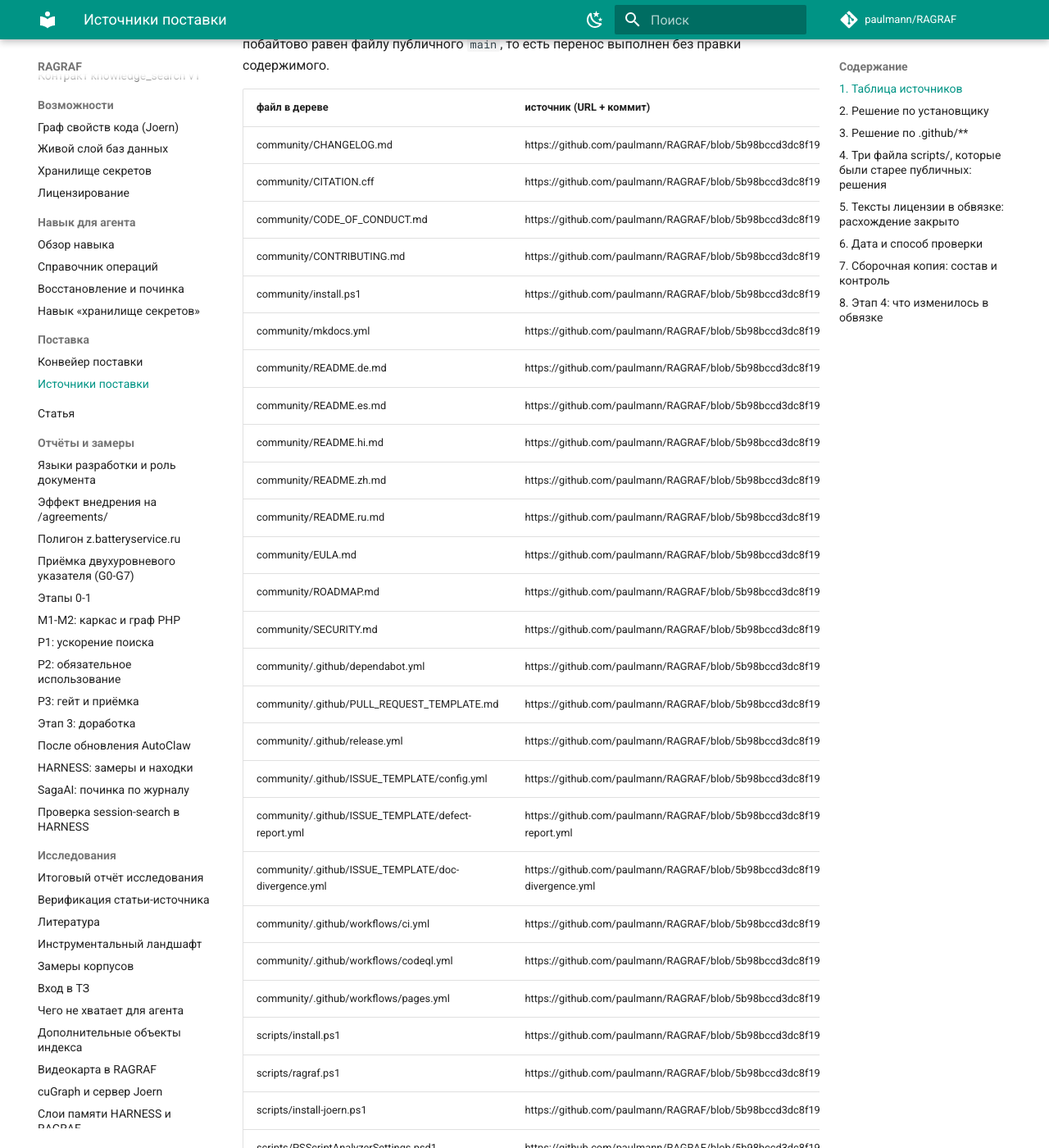
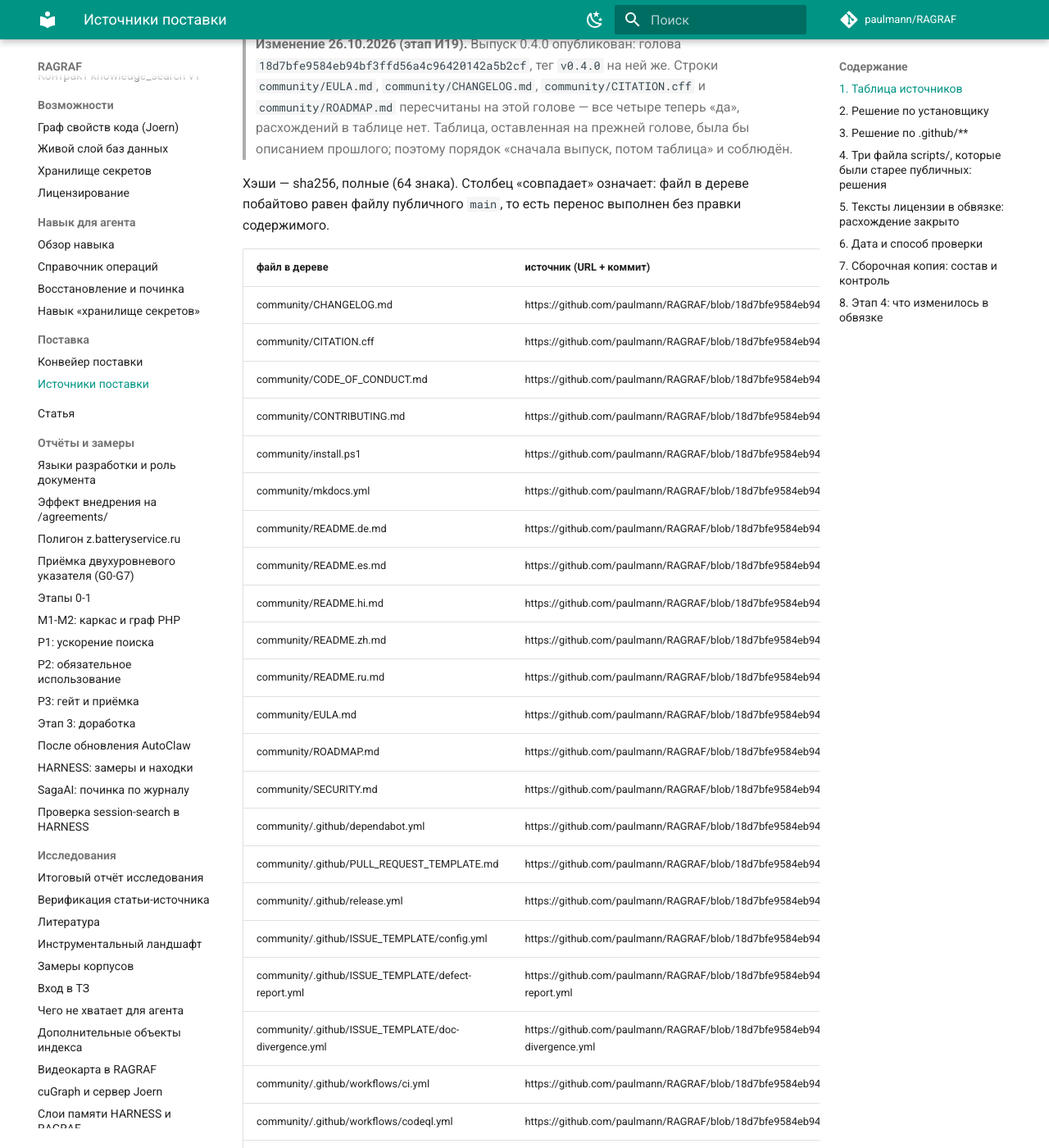
Before and after one commit to paulmann/RAGRAF, an MkDocs documentation site: the page built from docs/03_implementation/RELEASE-SOURCES.md, in a window 1280 px wide and 1400 px high, scrolled down 1263 px. Shown: the whole window at 82% size. Built offline with MkDocs 1.6.1 and Material for MkDocs 9.7.7, drawn with Linux system fonts in a browser that asks for light colours; comment, search, counter and statistics services are not loaded; some of the changed lines change nothing that is shown; some of the changed text lies outside the part shown.

Commit message:
docs: таблица источников сверена на голове 18d7bfe (выпуск 0.4.0)

```diff
--- a/docs/03_implementation/RELEASE-SOURCES.md
+++ b/docs/03_implementation/RELEASE-SOURCES.md
@@ -7,11 +7,11 @@
 в таком состоянии теряла обвязку целиком — и заметить это можно было только
 сверкой, которой до сих пор никто не делал.
 
-**Публичный `main` на момент сверки:** `5b98bccd3dc8f1904e930f03e39a55ba4a20d317`
-(2026-10-26 22:24:00 +0300, «выпуск документов этапа И17»),
+**Публичный `main` на момент сверки:** `18d7bfe9584eb94bf3ffd56a4c96420142a5b2cf`
+(2026-10-26 23:49 MSK, «выпуск 0.4.0 — брокер секретов, снятые обещания»),
 репозиторий https://github.com/paulmann/RAGRAF, клон в песочнице
-`%TEMP%\ragraf-pub-20261024-175225` (`git clone --depth 50`, затем
-`git fetch origin`, `git rev-parse origin/main`).
+`%TEMP%\ragraf-pub-0.4.0` (`git clone`, затем
+`git fetch origin`, `git rev-parse origin/main`, `git archive origin/main`).
 
 Проверка этих утверждений — `tools/check_community_wrapper.py` (24-я проверка
 чекера конвенций). Она сверяет три вещи: файл, строку таблицы и признак
@@ -21,8 +21,11 @@
 
 ## 1. Таблица источников
 
-Таблица пересчитана **после** публикации 0.3.1 (голова `fd7701c`): все 27 строк
-совпадают с публичным `main` побайтово, расхождений нет. Сверка не «на глаз»:
+Таблица пересчитана **после** публикации 0.4.0 (голова `18d7bfe`): все 23 строки
+совпадают с публичным `main` побайтово, расхождений нет. Прежние редакции этого
+абзаца называли 27 строк — число было от прежнего состава обвязки, а не измерением
+сегодняшнего; актуальное число строк равно числу файлов `community/**`, и это
+проверяется, а не запоминается. Сверка не «на глаз»:
 `tools/check_community_wrapper.py` (24-я проверка чекера) сравнивает три вещи —
 файл, строку таблицы и признак совпадения — и падает на любом расхождении, включая
 случай «написано да, а хэши разные».
@@ -39,11 +42,15 @@
 
 > **Изменение 26.10.2026 (этап И18).** В `community/EULA.md` добавлен уровень
 > Pro — `secret-broker` переведён в предмет (код есть и проверен), а `connectors`
-> и `fleet` сняты из предмета всех уровней и названы в плане развития. Выпуск НЕ
-> отправлялся: публикация — отдельное решение владельца, поэтому строка выше
-> честно говорит «не совпадает с main», а хэш публикации остался прежним.
-> После публикации строка пересчитывается на новой голове — это правило раздела,
-> а не пожелание.
+> и `fleet` сняты из предмета всех уровней и названы в плане развития. Тогда выпуск
+> НЕ отправлялся, и строка честно говорила «не совпадает с main».
+
+> **Изменение 26.10.2026 (этап И19).** Выпуск 0.4.0 опубликован: голова
+> `18d7bfe9584eb94bf3ffd56a4c96420142a5b2cf`, тег `v0.4.0` на ней же. Строки
+> `community/EULA.md`, `community/CHANGELOG.md`, `community/CITATION.cff` и
+> `community/ROADMAP.md` пересчитаны на этой голове — все четыре теперь «да»,
+> расхождений в таблице нет. Таблица, оставленная на прежней голове, была бы
+> описанием прошлого; поэтому порядок «сначала выпуск, потом таблица» и соблюдён.
 
 Хэши — sha256, полные (64 знака). Столбец «совпадает» означает: файл в дереве
 побайтово равен файлу публичного `main`, то есть перенос выполнен без правки
@@ -51,29 +58,29 @@
 
 | файл в дереве | источник (URL + коммит) | sha256 в публичном main | sha256 в дереве | совпадает | путь в поставке |
 |---|---|---|---|---|---|
-| community/CHANGELOG.md | https://github.com/paulmann/RAGRAF/blob/5b98bccd3dc8f1904e930f03e39a55ba4a20d317/CHANGELOG.md | 801a6ade05de5fc19a448d92a82879dc4a7559992a76810d9471362c183e51e9 | b5ea007e9b8bccf1e5cf8752c4543c6c909d5bef4972113b98cfdfe8a564abed | нет | CHANGELOG.md |
-| community/CITATION.cff | https://github.com/paulmann/RAGRAF/blob/5b98bccd3dc8f1904e930f03e39a55ba4a20d317/CITATION.cff | 66b646fef4e186b062d1854a9337cc2e91ab1d2cddaa8abee2d95df3b0fe0581 | 5c308089f1f5ac1587a2639b97cb1e1f5fbefb836f81e2661919015af4951232 | нет | CITATION.cff |
-| community/CODE_OF_CONDUCT.md | https://github.com/paulmann/RAGRAF/blob/5b98bccd3dc8f1904e930f03e39a55ba4a20d317/CODE_OF_CONDUCT.md | 34596ad809e62b3c5a0f9cfb3106c971c21b4f145b18c7e70704959d6996b580 | 34596ad809e62b3c5a0f9cfb3106c971c21b4f145b18c7e70704959d6996b580 | да | CODE_OF_CONDUCT.md |
-| community/CONTRIBUTING.md | https://github.com/paulmann/RAGRAF/blob/5b98bccd3dc8f1904e930f03e39a55ba4a20d317/CONTRIBUTING.md | 4702989e9f57c205f752d6e5977b692316fae0fa4c61c32355d5289e05d98689 | 4702989e9f57c205f752d6e5977b692316fae0fa4c61c32355d5289e05d98689 | да | CONTRIBUTING.md |
-| community/install.ps1 | https://github.com/paulmann/RAGRAF/blob/5b98bccd3dc8f1904e930f03e39a55ba4a20d317/install.ps1 | 5a55c8d88ba70066e43147d9b772d98352f46ca82a88ef18a2d8ada71509e8e0 | 5a55c8d88ba70066e43147d9b772d98352f46ca82a88ef18a2d8ada71509e8e0 | да | install.ps1 |
-| community/mkdocs.yml | https://github.com/paulmann/RAGRAF/blob/5b98bccd3dc8f1904e930f03e39a55ba4a20d317/mkdocs.yml | fafbfabe326de2139b7075cc831c358729070a28f0e1b90baa26dbf8bcd4a0e4 | fafbfabe326de2139b7075cc831c358729070a28f0e1b90baa26dbf8bcd4a0e4 | да | mkdocs.yml |
-| community/README.de.md | https://github.com/paulmann/RAGRAF/blob/5b98bccd3dc8f1904e930f03e39a55ba4a20d317/README.de.md | a43a47f12b3f2c362f5da1e428a9e3cb6701830c9d9254a14bec3fb9cd3b660f | a43a47f12b3f2c362f5da1e428a9e3cb6701830c9d9254a14bec3fb9cd3b660f | да | README.de.md |
-| community/README.es.md | https://github.com/paulmann/RAGRAF/blob/5b98bccd3dc8f1904e930f03e39a55ba4a20d317/README.es.md | 603d4e7f287ab163475ca8a1d745b07187a4be5e5254e61c1276e68d9a55c007 | 603d4e7f287ab163475ca8a1d745b07187a4be5e5254e61c1276e68d9a55c007 | да | README.es.md |
-| community/README.hi.md | https://github.com/paulmann/RAGRAF/blob/5b98bccd3dc8f1904e930f03e39a55ba4a20d317/README.hi.md | c8e4bee16f3300f5f9e9b905afa479f18cb30beec54877a7c35aa60869a35cf7 | c8e4bee16f3300f5f9e9b905afa479f18cb30beec54877a7c35aa60869a35cf7 | да | README.hi.md |
-| community/README.zh.md | https://github.com/paulmann/RAGRAF/blob/5b98bccd3dc8f1904e930f03e39a55ba4a20d317/README.zh.md | f4252d8b8e51a9aa0c1e7c6375de755b39d6d61c35fb7dbe510cc3fdff88b1de | f4252d8b8e51a9aa0c1e7c6375de755b39d6d61c35fb7dbe510cc3fdff88b1de | да | README.zh.md |
-| community/README.ru.md | https://github.com/paulmann/RAGRAF/blob/5b98bccd3dc8f1904e930f03e39a55ba4a20d317/README.ru.md | 0b54d4d486bab6c2d6838175ac15d416b45c37d69f3a1f488ecef50cc5f8cede | 0b54d4d486bab6c2d6838175ac15d416b45c37d69f3a1f488ecef50cc5f8cede | да | README.ru.md |
-| community/EULA.md | https://github.com/paulmann/RAGRAF/blob/5b98bccd3dc8f1904e930f03e39a55ba4a20d317/EULA.md | 1ea1866c28f181bf9135732b1a2e6806eec22b6b6ff66603b9a25b347767b22a | de3a473f73d39dedb64f362384554f25584979d62b51f8ea50c5d531bab75a3a | нет | EULA.md |
-| community/ROADMAP.md | https://github.com/paulmann/RAGRAF/blob/5b98bccd3dc8f1904e930f03e39a55ba4a20d317/ROADMAP.md | dae3feb0c20c70ec55cae98740401a02206875e2ebfcc8cded00637ca8ab0cf4 | 1973da88532a9dab0b96873df9acf57575b286af40f4904a36e87ccf5c6457be | нет | ROADMAP.md |
-| community/SECURITY.md | https://github.com/paulmann/RAGRAF/blob/5b98bccd3dc8f1904e930f03e39a55ba4a20d317/SECURITY.md | dbc7d9c2bd4d3e2d1481a36d00655633c3b45603d1f6753a26c9357414495700 | dbc7d9c2bd4d3e2d1481a36d00655633c3b45603d1f6753a26c9357414495700 | да | SECURITY.md |
-| community/.github/dependabot.yml | https://github.com/paulmann/RAGRAF/blob/5b98bccd3dc8f1904e930f03e39a55ba4a20d317/.github/dependabot.yml | 37360b6fa679b5639b08465c684bca8d86c56f9cdf5b1e8c9dd3e1d813f79532 | 37360b6fa679b5639b08465c684bca8d86c56f9cdf5b1e8c9dd3e1d813f79532 | да | .github/dependabot.yml |
-| community/.github/PULL_REQUEST_TEMPLATE.md | https://github.com/paulmann/RAGRAF/blob/5b98bccd3dc8f1904e930f03e39a55ba4a20d317/.github/PULL_REQUEST_TEMPLATE.md | 30c5a2c60f7d1933b201b326d55ce6955aad46457d3d65503c9b666706ab82b0 | 30c5a2c60f7d1933b201b326d55ce6955aad46457d3d65503c9b666706ab82b0 | да | .github/PULL_REQUEST_TEMPLATE.md |
-| community/.github/release.yml | https://github.com/paulmann/RAGRAF/blob/5b98bccd3dc8f1904e930f03e39a55ba4a20d317/.github/release.yml | 48c9059c309e7e04177c3e649c02ff3aa5b93b0045a55eff3998004e4356560c | 48c9059c309e7e04177c3e649c02ff3aa5b93b0045a55eff3998004e4356560c | да | .github/release.yml |
-| community/.github/ISSUE_TEMPLATE/config.yml | https://github.com/paulmann/RAGRAF/blob/5b98bccd3dc8f1904e930f03e39a55ba4a20d317/.github/ISSUE_TEMPLATE/config.yml | 0bc9435ed1245c47bbde5fc751fb937c75b554553be3010da264be10d2c89654 | 0bc9435ed1245c47bbde5fc751fb937c75b554553be3010da264be10d2c89654 | да | .github/ISSUE_TEMPLATE/config.yml |
-| community/.github/ISSUE_TEMPLATE/defect-report.yml | https://github.com/paulmann/RAGRAF/blob/5b98bccd3dc8f1904e930f03e39a55ba4a20d317/.github/ISSUE_TEMPLATE/defect-report.yml | abab94c9ded87699c6046f527486ff84c0abb6d1df8c7f3447baeb25f58fc2a6 | abab94c9ded87699c6046f527486ff84c0abb6d1df8c7f3447baeb25f58fc2a6 | да | .github/ISSUE_TEMPLATE/defect-report.yml |
-| community/.github/ISSUE_TEMPLATE/doc-divergence.yml | https://github.com/paulmann/RAGRAF/blob/5b98bccd3dc8f1904e930f03e39a55ba4a20d317/.github/ISSUE_TEMPLATE/doc-divergence.yml | 743c9e238dcaaa3eb10f4739a53f7ec7cab43d81ff3c1d93adfab768adcf3aff | 743c9e238dcaaa3eb10f4739a53f7ec7cab43d81ff3c1d93adfab768adcf3aff | да | .github/ISSUE_TEMPLATE/doc-divergence.yml |
-| community/.github/workflows/ci.yml | https://github.com/paulmann/RAGRAF/blob/5b98bccd3dc8f1904e930f03e39a55ba4a20d317/.github/workflows/ci.yml | ea6d8ae5a2007164ca196a0e1b6fc7e71976c9a354ebe55efc50f32d7e6b3a99 | ea6d8ae5a2007164ca196a0e1b6fc7e71976c9a354ebe55efc50f32d7e6b3a99 | да | .github/workflows/ci.yml |
-| community/.github/workflows/codeql.yml | https://github.com/paulmann/RAGRAF/blob/5b98bccd3dc8f1904e930f03e39a55ba4a20d317/.github/workflows/codeql.yml | 5c09bbc2cec2fe16c338d4527100b92b63badfc6dbf3dea34b2652d5a0726bfb | 5c09bbc2cec2fe16c338d4527100b92b63badfc6dbf3dea34b2652d5a0726bfb | да | .github/workflows/codeql.yml |
-| community/.github/workflows/pages.yml | https://github.com/paulmann/RAGRAF/blob/5b98bccd3dc8f1904e930f03e39a55ba4a20d317/.github/workflows/pages.yml | 4735800e7da31eb2b1ef550ccff883867e072118f8edb164b8ddbddd65abeb38 | 4735800e7da31eb2b1ef550ccff883867e072118f8edb164b8ddbddd65abeb38 | да | .github/workflows/pages.yml |
+| community/CHANGELOG.md | https://github.com/paulmann/RAGRAF/blob/18d7bfe9584eb94bf3ffd56a4c96420142a5b2cf/CHANGELOG.md | b5ea007e9b8bccf1e5cf8752c4543c6c909d5bef4972113b98cfdfe8a564abed | b5ea007e9b8bccf1e5cf8752c4543c6c909d5bef4972113b98cfdfe8a564abed | да | CHANGELOG.md |
+| community/CITATION.cff | https://github.com/paulmann/RAGRAF/blob/18d7bfe9584eb94bf3ffd56a4c96420142a5b2cf/CITATION.cff | 5c308089f1f5ac1587a2639b97cb1e1f5fbefb836f81e2661919015af4951232 | 5c308089f1f5ac1587a2639b97cb1e1f5fbefb836f81e2661919015af4951232 | да | CITATION.cff |
+| community/CODE_OF_CONDUCT.md | https://github.com/paulmann/RAGRAF/blob/18d7bfe9584eb94bf3ffd56a4c96420142a5b2cf/CODE_OF_CONDUCT.md | 34596ad809e62b3c5a0f9cfb3106c971c21b4f145b18c7e70704959d6996b580 | 34596ad809e62b3c5a0f9cfb3106c971c21b4f145b18c7e70704959d6996b580 | да | CODE_OF_CONDUCT.md |
+| community/CONTRIBUTING.md | https://github.com/paulmann/RAGRAF/blob/18d7bfe9584eb94bf3ffd56a4c96420142a5b2cf/CONTRIBUTING.md | 4702989e9f57c205f752d6e5977b692316fae0fa4c61c32355d5289e05d98689 | 4702989e9f57c205f752d6e5977b692316fae0fa4c61c32355d5289e05d98689 | да | CONTRIBUTING.md |
+| community/install.ps1 | https://github.com/paulmann/RAGRAF/blob/18d7bfe9584eb94bf3ffd56a4c96420142a5b2cf/install.ps1 | 5a55c8d88ba70066e43147d9b772d98352f46ca82a88ef18a2d8ada71509e8e0 | 5a55c8d88ba70066e43147d9b772d98352f46ca82a88ef18a2d8ada71509e8e0 | да | install.ps1 |
+| community/mkdocs.yml | https://github.com/paulmann/RAGRAF/blob/18d7bfe9584eb94bf3ffd56a4c96420142a5b2cf/mkdocs.yml | fafbfabe326de2139b7075cc831c358729070a28f0e1b90baa26dbf8bcd4a0e4 | fafbfabe326de2139b7075cc831c358729070a28f0e1b90baa26dbf8bcd4a0e4 | да | mkdocs.yml |
+| community/README.de.md | https://github.com/paulmann/RAGRAF/blob/18d7bfe9584eb94bf3ffd56a4c96420142a5b2cf/README.de.md | a43a47f12b3f2c362f5da1e428a9e3cb6701830c9d9254a14bec3fb9cd3b660f | a43a47f12b3f2c362f5da1e428a9e3cb6701830c9d9254a14bec3fb9cd3b660f | да | README.de.md |
+| community/README.es.md | https://github.com/paulmann/RAGRAF/blob/18d7bfe9584eb94bf3ffd56a4c96420142a5b2cf/README.es.md | 603d4e7f287ab163475ca8a1d745b07187a4be5e5254e61c1276e68d9a55c007 | 603d4e7f287ab163475ca8a1d745b07187a4be5e5254e61c1276e68d9a55c007 | да | README.es.md |
+| community/README.hi.md | https://github.com/paulmann/RAGRAF/blob/18d7bfe9584eb94bf3ffd56a4c96420142a5b2cf/README.hi.md | c8e4bee16f3300f5f9e9b905afa479f18cb30beec54877a7c35aa60869a35cf7 | c8e4bee16f3300f5f9e9b905afa479f18cb30beec54877a7c35aa60869a35cf7 | да | README.hi.md |
+| community/README.zh.md | https://github.com/paulmann/RAGRAF/blob/18d7bfe9584eb94bf3ffd56a4c96420142a5b2cf/README.zh.md | f4252d8b8e51a9aa0c1e7c6375de755b39d6d61c35fb7dbe510cc3fdff88b1de | f4252d8b8e51a9aa0c1e7c6375de755b39d6d61c35fb7dbe510cc3fdff88b1de | да | README.zh.md |
+| community/README.ru.md | https://github.com/paulmann/RAGRAF/blob/18d7bfe9584eb94bf3ffd56a4c96420142a5b2cf/README.ru.md | 0b54d4d486bab6c2d6838175ac15d416b45c37d69f3a1f488ecef50cc5f8cede | 0b54d4d486bab6c2d6838175ac15d416b45c37d69f3a1f488ecef50cc5f8cede | да | README.ru.md |
+| community/EULA.md | https://github.com/paulmann/RAGRAF/blob/18d7bfe9584eb94bf3ffd56a4c96420142a5b2cf/EULA.md | de3a473f73d39dedb64f362384554f25584979d62b51f8ea50c5d531bab75a3a | de3a473f73d39dedb64f362384554f25584979d62b51f8ea50c5d531bab75a3a | да | EULA.md |
+| community/ROADMAP.md | https://github.com/paulmann/RAGRAF/blob/18d7bfe9584eb94bf3ffd56a4c96420142a5b2cf/ROADMAP.md | 1973da88532a9dab0b96873df9acf57575b286af40f4904a36e87ccf5c6457be | 1973da88532a9dab0b96873df9acf57575b286af40f4904a36e87ccf5c6457be | да | ROADMAP.md |
+| community/SECURITY.md | https://github.com/paulmann/RAGRAF/blob/18d7bfe9584eb94bf3ffd56a4c96420142a5b2cf/SECURITY.md | dbc7d9c2bd4d3e2d1481a36d00655633c3b45603d1f6753a26c9357414495700 | dbc7d9c2bd4d3e2d1481a36d00655633c3b45603d1f6753a26c9357414495700 | да | SECURITY.md |
+| community/.github/dependabot.yml | https://github.com/paulmann/RAGRAF/blob/18d7bfe9584eb94bf3ffd56a4c96420142a5b2cf/.github/dependabot.yml | 37360b6fa679b5639b08465c684bca8d86c56f9cdf5b1e8c9dd3e1d813f79532 | 37360b6fa679b5639b08465c684bca8d86c56f9cdf5b1e8c9dd3e1d813f79532 | да | .github/dependabot.yml |
+| community/.github/PULL_REQUEST_TEMPLATE.md | https://github.com/paulmann/RAGRAF/blob/18d7bfe9584eb94bf3ffd56a4c96420142a5b2cf/.github/PULL_REQUEST_TEMPLATE.md | 30c5a2c60f7d1933b201b326d55ce6955aad46457d3d65503c9b666706ab82b0 | 30c5a2c60f7d1933b201b326d55ce6955aad46457d3d65503c9b666706ab82b0 | да | .github/PULL_REQUEST_TEMPLATE.md |
+| community/.github/release.yml | https://github.com/paulmann/RAGRAF/blob/18d7bfe9584eb94bf3ffd56a4c96420142a5b2cf/.github/release.yml | 48c9059c309e7e04177c3e649c02ff3aa5b93b0045a55eff3998004e4356560c | 48c9059c309e7e04177c3e649c02ff3aa5b93b0045a55eff3998004e4356560c | да | .github/release.yml |
+| community/.github/ISSUE_TEMPLATE/config.yml | https://github.com/paulmann/RAGRAF/blob/18d7bfe9584eb94bf3ffd56a4c96420142a5b2cf/.github/ISSUE_TEMPLATE/config.yml | 0bc9435ed1245c47bbde5fc751fb937c75b554553be3010da264be10d2c89654 | 0bc9435ed1245c47bbde5fc751fb937c75b554553be3010da264be10d2c89654 | да | .github/ISSUE_TEMPLATE/config.yml |
+| community/.github/ISSUE_TEMPLATE/defect-report.yml | https://github.com/paulmann/RAGRAF/blob/18d7bfe9584eb94bf3ffd56a4c96420142a5b2cf/.github/ISSUE_TEMPLATE/defect-report.yml | abab94c9ded87699c6046f527486ff84c0abb6d1df8c7f3447baeb25f58fc2a6 | abab94c9ded87699c6046f527486ff84c0abb6d1df8c7f3447baeb25f58fc2a6 | да | .github/ISSUE_TEMPLATE/defect-report.yml |
+| community/.github/ISSUE_TEMPLATE/doc-divergence.yml | https://github.com/paulmann/RAGRAF/blob/18d7bfe9584eb94bf3ffd56a4c96420142a5b2cf/.github/ISSUE_TEMPLATE/doc-divergence.yml | 743c9e238dcaaa3eb10f4739a53f7ec7cab43d81ff3c1d93adfab768adcf3aff | 743c9e238dcaaa3eb10f4739a53f7ec7cab43d81ff3c1d93adfab768adcf3aff | да | .github/ISSUE_TEMPLATE/doc-divergence.yml |
+| community/.github/workflows/ci.yml | https://github.com/paulmann/RAGRAF/blob/18d7bfe9584eb94bf3ffd56a4c96420142a5b2cf/.github/workflows/ci.yml | ea6d8ae5a2007164ca196a0e1b6fc7e71976c9a354ebe55efc50f32d7e6b3a99 | ea6d8ae5a2007164ca196a0e1b6fc7e71976c9a354ebe55efc50f32d7e6b3a99 | да | .github/workflows/ci.yml |
+| community/.github/workflows/codeql.yml | https://github.com/paulmann/RAGRAF/blob/18d7bfe9584eb94bf3ffd56a4c96420142a5b2cf/.github/workflows/codeql.yml | 5c09bbc2cec2fe16c338d4527100b92b63badfc6dbf3dea34b2652d5a0726bfb | 5c09bbc2cec2fe16c338d4527100b92b63badfc6dbf3dea34b2652d5a0726bfb | да | .github/workflows/codeql.yml |
+| community/.github/workflows/pages.yml | https://github.com/paulmann/RAGRAF/blob/18d7bfe9584eb94bf3ffd56a4c96420142a5b2cf/.github/workflows/pages.yml | 4735800e7da31eb2b1ef550ccff883867e072118f8edb164b8ddbddd65abeb38 | 4735800e7da31eb2b1ef550ccff883867e072118f8edb164b8ddbddd65abeb38 | да | .github/workflows/pages.yml |
 | scripts/install.ps1 | https://github.com/paulmann/RAGRAF/blob/5b98bccd3dc8f1904e930f03e39a55ba4a20d317/scripts/install.ps1 | f6cee5d8bb7f98039c297b578cc86c15fb439e14ed2206289d63382031be5996 | f6cee5d8bb7f98039c297b578cc86c15fb439e14ed2206289d63382031be5996 | да | scripts/install.ps1 |
 | scripts/ragraf.ps1 | https://github.com/paulmann/RAGRAF/blob/5b98bccd3dc8f1904e930f03e39a55ba4a20d317/scripts/ragraf.ps1 | f7dbe0bb262b92456945a7863e6263bce3b4678f1cb04ae5f9e81c6a05488813 | f7dbe0bb262b92456945a7863e6263bce3b4678f1cb04ae5f9e81c6a05488813 | да | scripts/ragraf.ps1 |
 | scripts/install-joern.ps1 | https://github.com/paulmann/RAGRAF/blob/5b98bccd3dc8f1904e930f03e39a55ba4a20d317/scripts/install-joern.ps1 | c3ebcf0e2c344b95e1fc1d9c3f60937ac87fe6fac7d76351683c8b8faf4f8a27 | c3ebcf0e2c344b95e1fc1d9c3f60937ac87fe6fac7d76351683c8b8faf4f8a27 | да | scripts/install-joern.ps1 |
```
Also changed, not shown: 1 other file.
